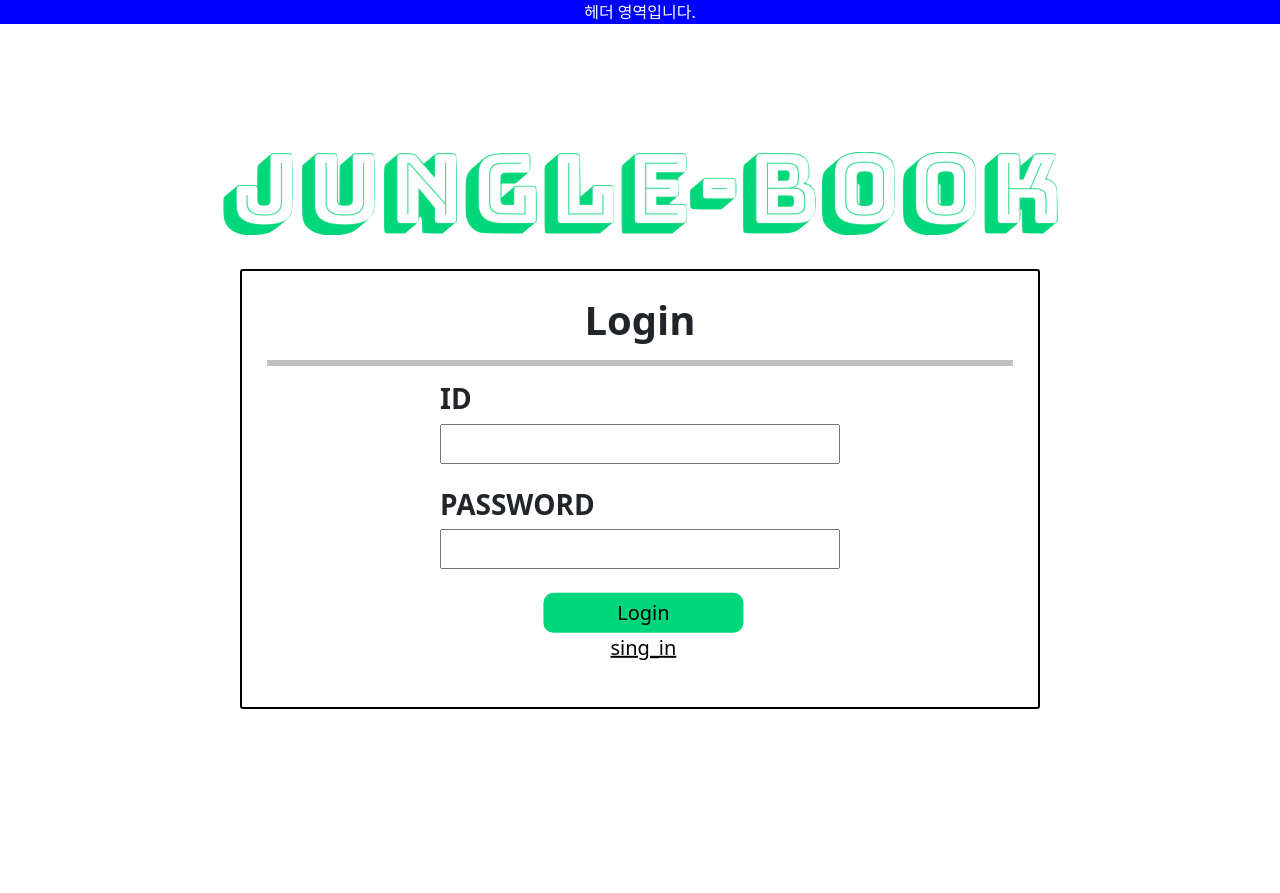
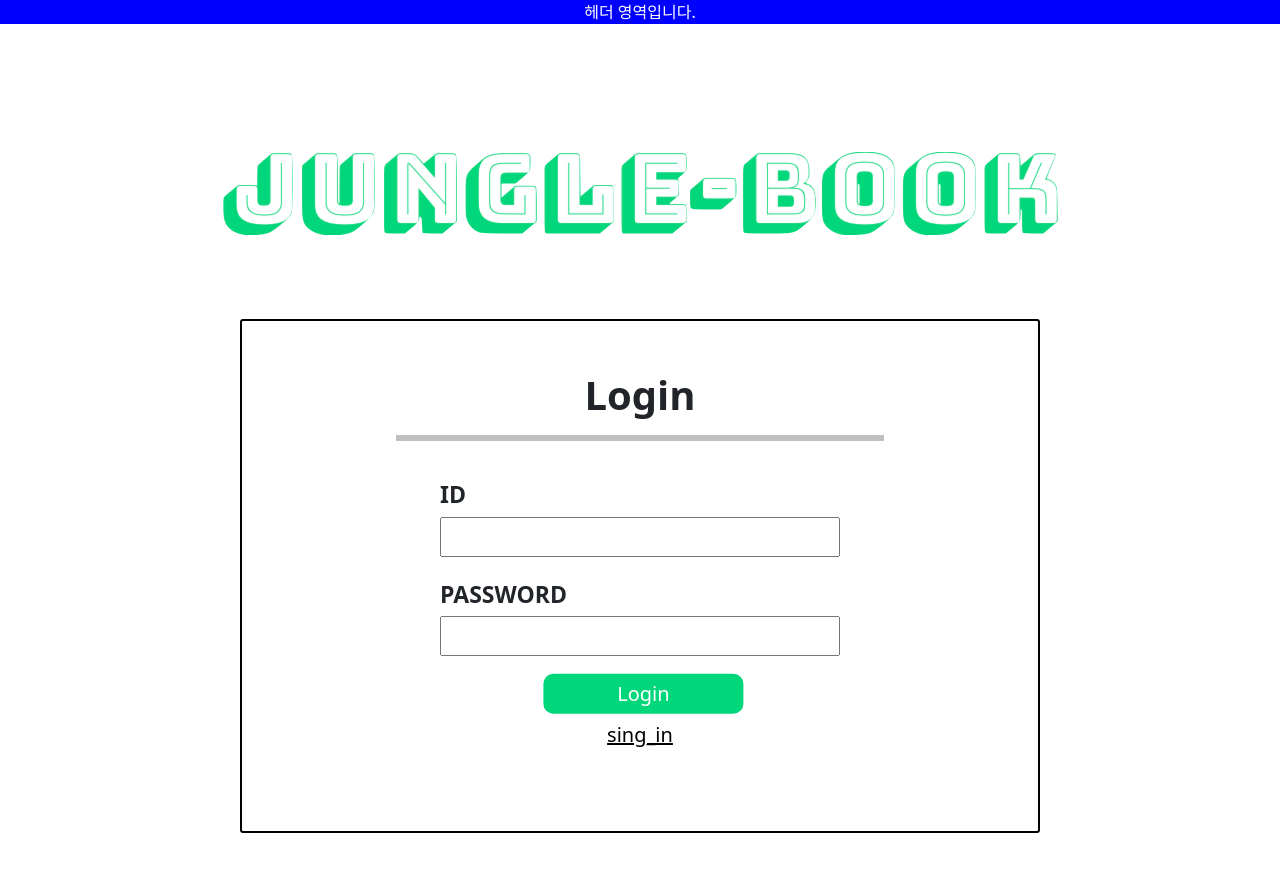
Before and after one commit to jun9898/jungle-book, a Flask app: template templates/login.html in a window 1280 px wide. Before the commit the page ends 709 px from the top, so only its background shows below. Run offline with Flask 3, Linux system fonts and the light colour scheme; the template is opened without the code that fills it, so the values that code supplies are empty.

Commit message:
Feat: Login Page 수정 최종본

```diff
--- a/route.py
+++ b/route.py
@@ -6,9 +6,9 @@ bp = Blueprint('routes', __name__)
 def main():
     return render_template('index.html')
 
-# @bp.route('/login')
-# def login():
-#     return render_template('login.html')
+@bp.route('/login')
+def login():
+    return render_template('login.html')
 
 # @bp.route('/sign_in')
 # def sign_in():
--- a/static/css/login.css
+++ b/static/css/login.css
@@ -14,8 +14,7 @@ img.label {
     margin: 0 auto 0 auto;
     border: 2px solid black;
     border-radius: 3px;
-
-    padding: 25px;
+    padding: 50px;
 }
 
 .input-box {
--- a/templates/login.html
+++ b/templates/login.html
@@ -13,23 +13,29 @@
         </div>
 
         <div>
+
+        </div>
+        <div style="padding: 50px;">
             <div class="posting-box">
                 <h1 style="text-align:center; font-weight : bold;">Login</h1>
 
-                <hr style="border: solid 3px black;">
+                <hr  style="border: solid 3px black; width: 70%; margin-left: auto; margin-right: auto;"><br>
 
-                <div class="input-box">
-                    <h3 style="font-weight: bold;">ID</h3>
-                    <input style="width:400px;height:40px;" type="ID" class="form-ID"><br><br>
-                    <h3 style="font-weight: bold;">PASSWORD</h3>
-                    <input style="width:400px;height:40px;" type="password" class="form-ID"><br>
+                <form>
+                    <div class="input-box">
+                        <h3 style="font-weight: bold; font-size: 23px;">ID</h3>
+                        <input style="width:400px;height:40px;" type="ID" class="form-ID"><br><br>
+                        <h3 style="font-weight: bold; font-size: 23px;">PASSWORD</h3>
+                        <input style="width:400px;height:40px;" type="password" class="form-ID"><br>
 
-                    <div class="btn">
-                        <button class="btn-deco" style="line-height: 10px;">Login</button><br>
-                        <a href="#"  style="font-size: 20px;color: black">sing_in</a>
+                        <div class="btn">
+                            <button class="btn-deco" style="line-height: 10px; color: white">Login</button><br>
+                        </div>
+                        <div style="text-align: center;">
+                            <a href="#"  style="font-size: 20px;color: black;">sing_in</a>
+                        </div>
                     </div>
-
-                </div>
+                </form>
             </div>
         </div>
 
```
